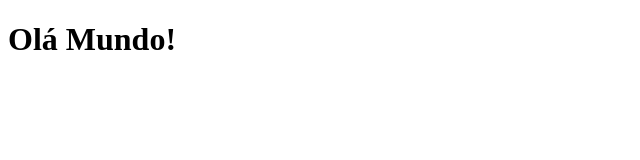
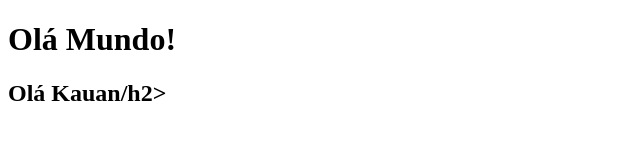
Before and after one commit to knbzbr/gitbrr, a plain HTML site: page index.html in a window 1280 px wide. Shown: the whole page, without its empty margins (0-640 px from the left). Drawn offline with Linux system fonts and the light colour scheme.

Commit message:
Inclusão de menssagem

```diff
--- a/index.html
+++ b/index.html
@@ -7,5 +7,6 @@
 </head>
 <body>
     <h1>Olá Mundo!</h1>
+    <h2>Olá Kauan/h2>
 </body>
 </html>
```
